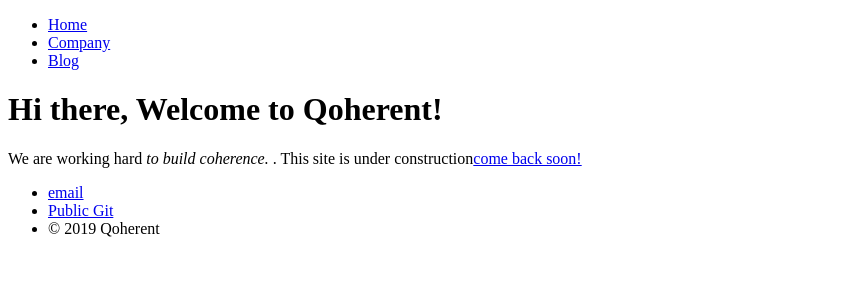
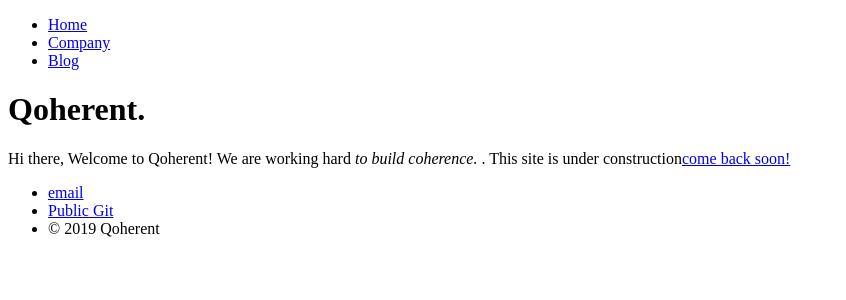
Before and after one commit to abeigi/ab, a Jekyll site: the page built from index.html, in a window 1280 px wide. Shown: the top 300 px of the page, without its empty margins (0-846 px from the left). Built offline with Jekyll 4.4.1, drawn with Linux system fonts in a browser that asks for light colours.

Commit message:
Update index.html

```diff
--- a/index.html
+++ b/index.html
@@ -3,6 +3,6 @@ layout: default
 title: Qoherent
 ---
 <div class="blurb">
-	<h1>Hi there, Welcome to Qoherent!</h1>
-	<p> We are working hard <em>to build coherence. </em>. This site is under construction<a href="/">come back soon!</a></p>
+	<h1>Qoherent.</h1>
+	<p> Hi there, Welcome to Qoherent! We are working hard <em>to build coherence. </em>. This site is under construction<a href="/">come back soon!</a></p>
 </div><!-- /.blurb -->
```
